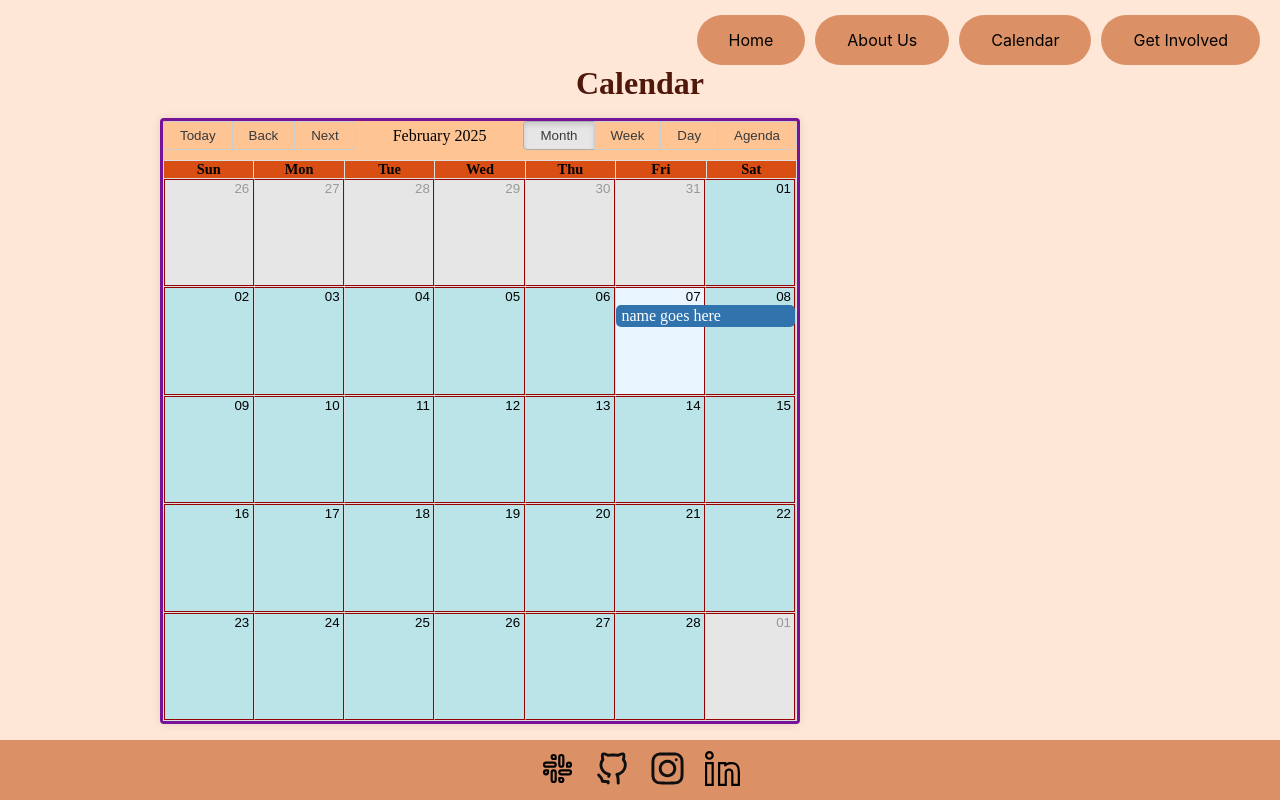
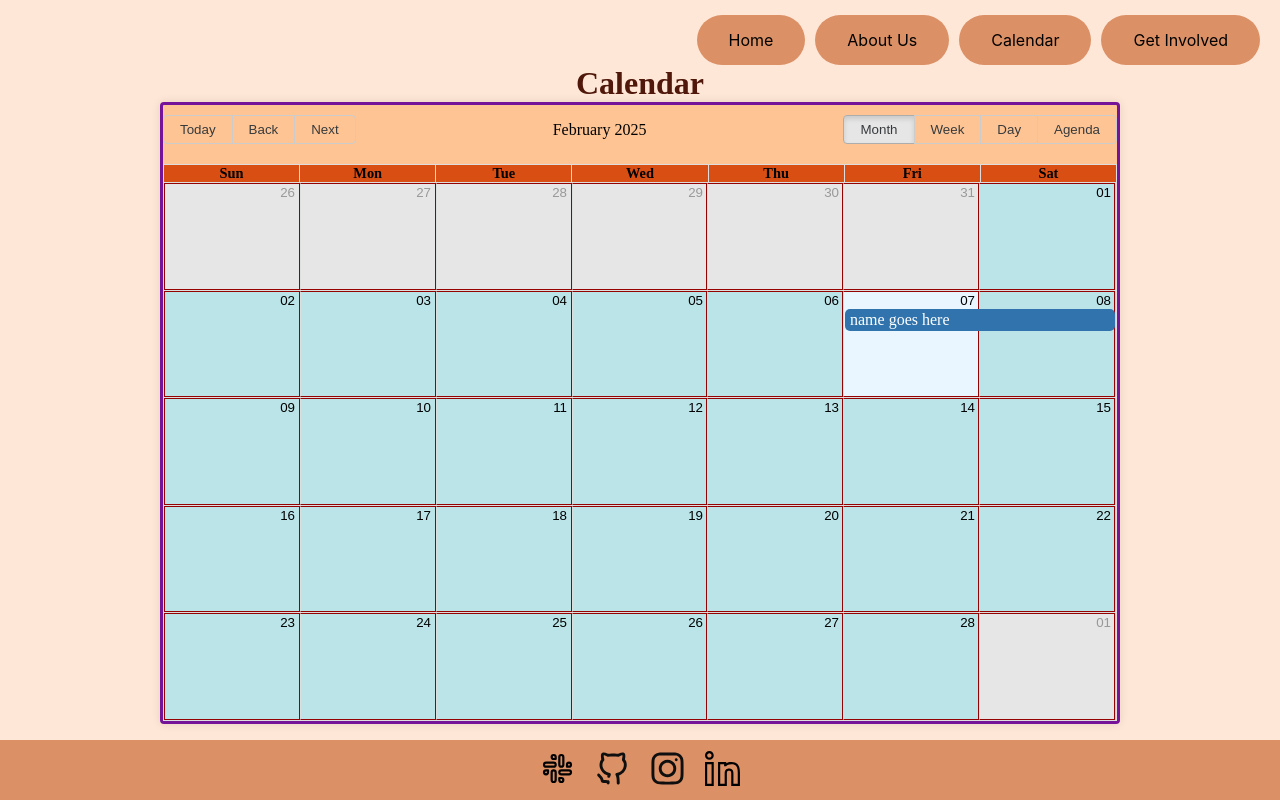
Before and after one commit to B-U-I-L-T-UIUC/BUILT-Website, a React (Create React App) app: page /Calendar in a window 1280 px wide. Built offline with nearby package versions, Linux system fonts and the light colour scheme.

Commit message:
cleaner rbc starter

```diff
--- a/src/styles/calendarPage.css
+++ b/src/styles/calendarPage.css
@@ -1,51 +1,54 @@
 /* Styles for the calendar page */
-
-h1{
-  color: #4f180b;
+h1{color: #4f180b;}
+/* Override the default styles for the calendar's header */
+.rbc-header {
+  background-color:#d84e13;
+  color: black;
 }
 .Calendar-Page {
   background-color: #FFE7D7;
   display: flex;
   flex-direction: column;
-  width: 100%;
   text-align: center;
-  flex: 1
-
-} /*is the - why it's needed for the classname? background stays*/
-/* Override the default styles for the calendar's header */
-.rbc-header {
-    background-color:#d84e13; /* Dark background for header #333*/
-    color: black;            /* White text for header */
- }
-  /*rgb(164, 76, 17)*/
-  /* Change the background color of the calendar itself */
-  /*rgba(184, 27, 27, 0.936)*/
+  flex: 1;
+}
 .rbc-calendar {
-  background-color: rgb(254, 196, 148); /* Light gray background #f4f4f9*/
-  border-radius: 4px;        /*8 Rounded corners //#eac262*/
+  background-color: rgb(254, 196, 148);
+  border-radius: 4px;
   border: 3px solid rgb(117, 19, 153);
   box-shadow: 0px 0px 10px rgba(0, 0, 0, 0.1); /* Shadow around the calendar */
   flex: 1;
-  width: 50%;
-  margin-top: 2vh;
   margin-bottom: 2vh;
   margin-left: 20vh;
   margin-right: 20vh;
 }
 
-  /* Modify the cells in the calendar grid */
+/* Modify the cells in the calendar grid */
 .rbc-day-bg {
-    background-color: rgb(187, 228, 232);  /* #f9f9f9Light background for day cells */
-    border: 1px solid rgb(149, 2, 2);     /* Add a light border #ddd*/
+  background-color: rgb(187, 228, 232);
+  border: 1px solid rgb(149, 2, 2);
 }
-
-  /* Change the color of events */
+/* Change the color of events */
 .rbc-event {
-    background-color: #007bff; /* Blue background for events */
-    color: white;              /* White text for events */
+  background-color: #007bff;
+  color: white;
 }
-
-  /* Customize event hover effects */
+/* Customize event hover effects */
 .rbc-event:hover {
-    background-color: #0056b3; /* Darker blue on hover */
+  background-color: #0056b3;
 }
+.rbc-btn-group {
+  display: flex;
+  justify-content: space-between;
+  padding: 10px 0;
+}
+/* colors and other styling haven't worked on these
+.rbc-btn {
+  border: none;
+  padding: 5px 15px;
+  cursor: pointer;
+  font-size: 14px;
+}
+.rbc-btn:hover {
+  background-color: #00b345;
+}*/
```
Also changed, not shown: src/pages/calendarPage.js (+5 -6 lines).
